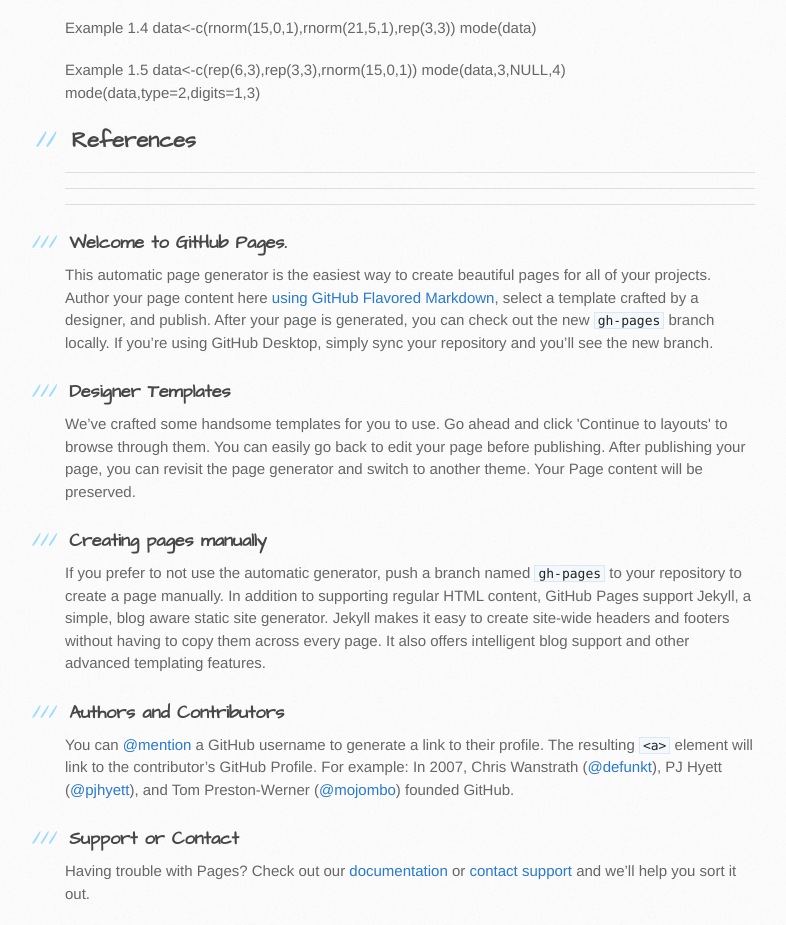
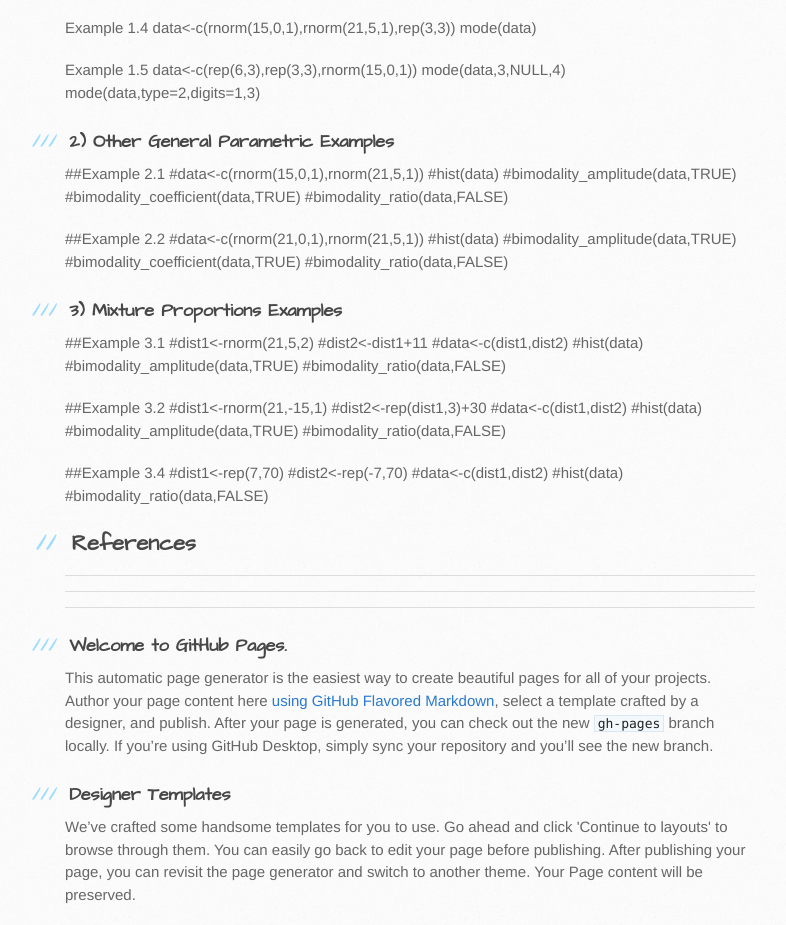
Before and after one commit to sathish-deevi/modes-Package, a plain HTML site: page index.html in a window 1280 px wide. Shown: the part 1160-2085 px from the top of the page, without its empty margins (105-891 px from the left). Drawn offline with Linux system fonts and the light colour scheme.

```diff
--- a/index.html
+++ b/index.html
@@ -78,6 +78,49 @@
     mode(data,3,NULL,4)
     mode(data,type=2,digits=1,3)</p>
 
+<h3>
+<a id="2-other-general-parametric-examples" class="anchor" href="#2-other-general-parametric-examples" aria-hidden="true"><span aria-hidden="true" class="octicon octicon-link"></span></a>2) Other General Parametric Examples</h3>
+
+<p>##Example 2.1
+ #data&lt;-c(rnorm(15,0,1),rnorm(21,5,1))
+ #hist(data)
+ #bimodality_amplitude(data,TRUE)
+ #bimodality_coefficient(data,TRUE)
+ #bimodality_ratio(data,FALSE)</p>
+
+<p>##Example 2.2
+ #data&lt;-c(rnorm(21,0,1),rnorm(21,5,1))
+ #hist(data)
+ #bimodality_amplitude(data,TRUE)
+ #bimodality_coefficient(data,TRUE)
+ #bimodality_ratio(data,FALSE)</p>
+
+<h3>
+<a id="3-mixture-proportions-examples" class="anchor" href="#3-mixture-proportions-examples" aria-hidden="true"><span aria-hidden="true" class="octicon octicon-link"></span></a>3) Mixture Proportions Examples</h3>
+
+<p>##Example 3.1
+ #dist1&lt;-rnorm(21,5,2)
+ #dist2&lt;-dist1+11
+ #data&lt;-c(dist1,dist2)
+ #hist(data)
+ #bimodality_amplitude(data,TRUE)
+ #bimodality_ratio(data,FALSE)</p>
+
+<p>##Example 3.2
+ #dist1&lt;-rnorm(21,-15,1)
+ #dist2&lt;-rep(dist1,3)+30
+ #data&lt;-c(dist1,dist2)
+ #hist(data)
+ #bimodality_amplitude(data,TRUE)
+ #bimodality_ratio(data,FALSE)</p>
+
+<p>##Example 3.4
+ #dist1&lt;-rep(7,70)
+ #dist2&lt;-rep(-7,70)
+ #data&lt;-c(dist1,dist2)
+ #hist(data)
+ #bimodality_ratio(data,FALSE)</p>
+
 <h2>
 <a id="references" class="anchor" href="#references" aria-hidden="true"><span aria-hidden="true" class="octicon octicon-link"></span></a>References</h2>
 
```
Also changed, not shown: params.json (+1 -1 lines).
